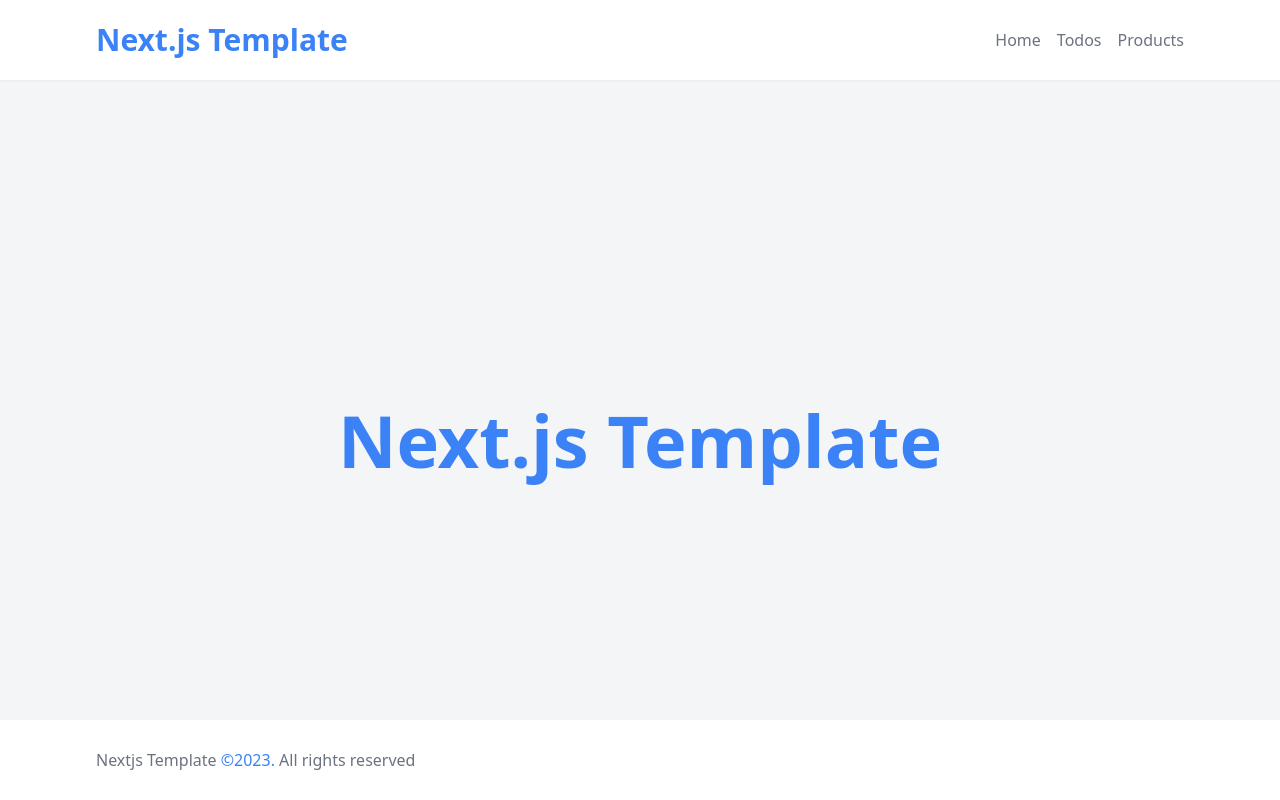
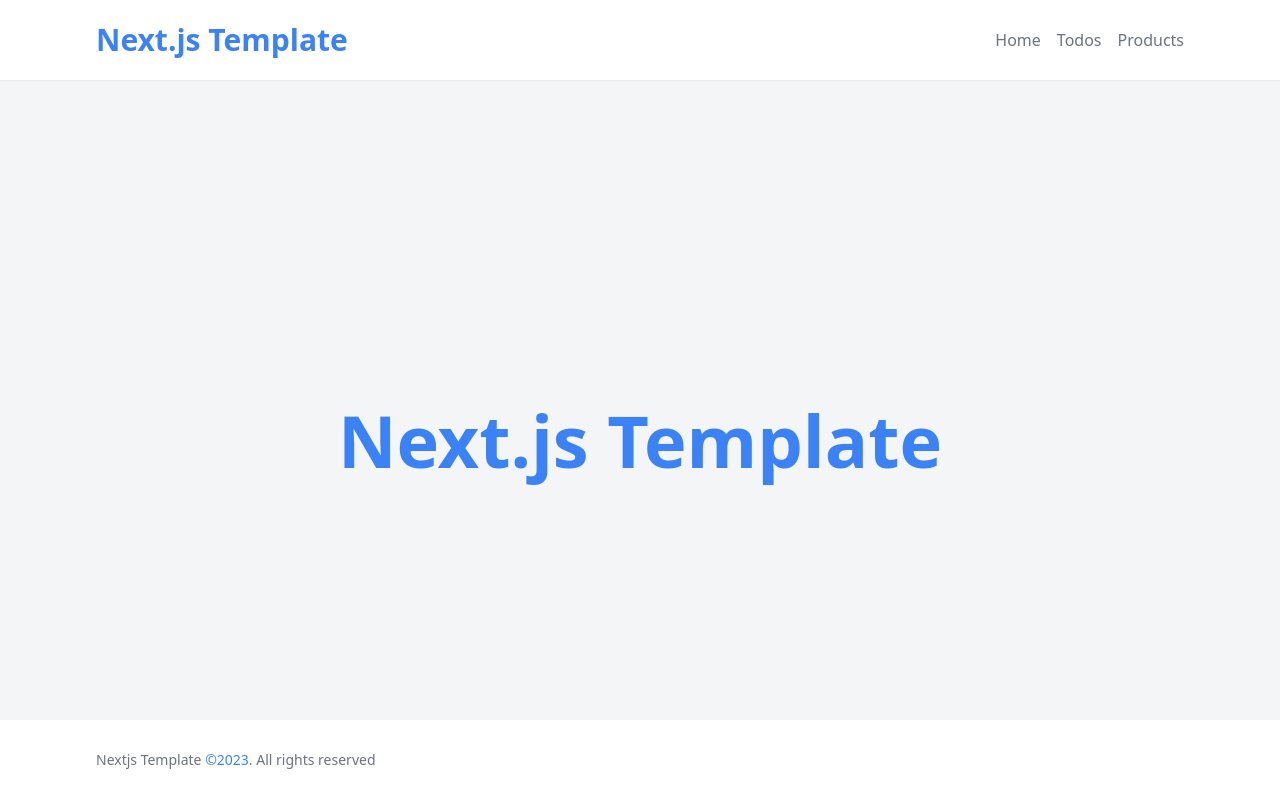
Before and after one commit to ErysCode7/nextjs-template, a Next.js app: page / in a window 1280 px wide. Built offline with nearby package versions, Linux system fonts and the light colour scheme.

Commit message:
enhacement(23): added readme rules

```diff
--- a/src/components/common/footer/footer.tsx
+++ b/src/components/common/footer/footer.tsx
@@ -12,11 +12,11 @@ const Footer: NextPage<Props> = () => {
   return (
     <footer
       className={`w-full h-20 shadow-sm bg-white ${
-        router.pathname !== ROUTES.PRODUCTS ? "md:absolute bottom-0" : 'static'
+        router.pathname !== ROUTES.PRODUCTS ? "md:absolute bottom-0" : "static"
       } `}
     >
       <div className="flex items-center m-auto h-full w-[90%] lg:w-[85%]">
-        <h2 className="text-gray-500 text-xs sm:text-base">
+        <h2 className="text-gray-500 text-xs sm:text-sm">
           Nextjs Template <span className="text-blue-500">©{date}.</span> All
           rights reserved
         </h2>
```
Also changed, not shown: src/context/app-context.tsx (added), 1 other file (tests, documents, lock files or other folders).
